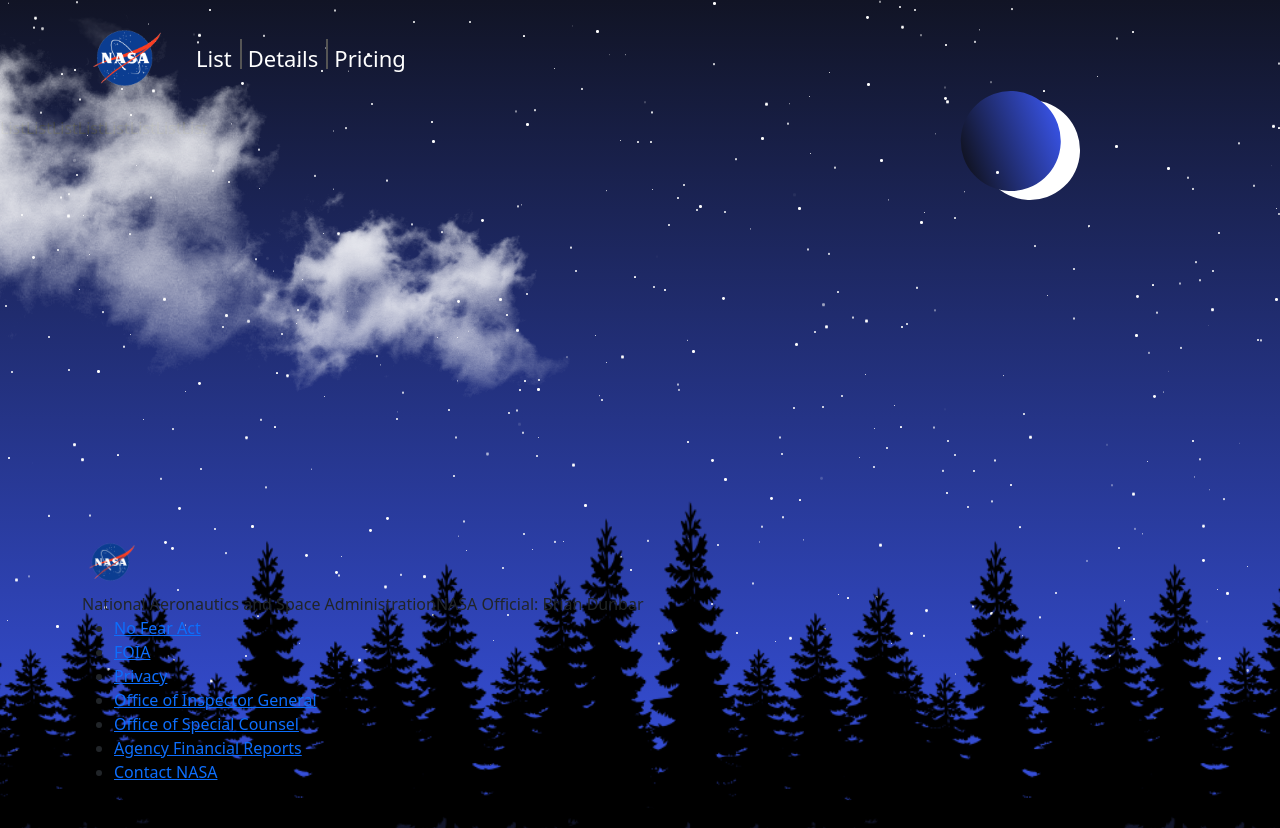
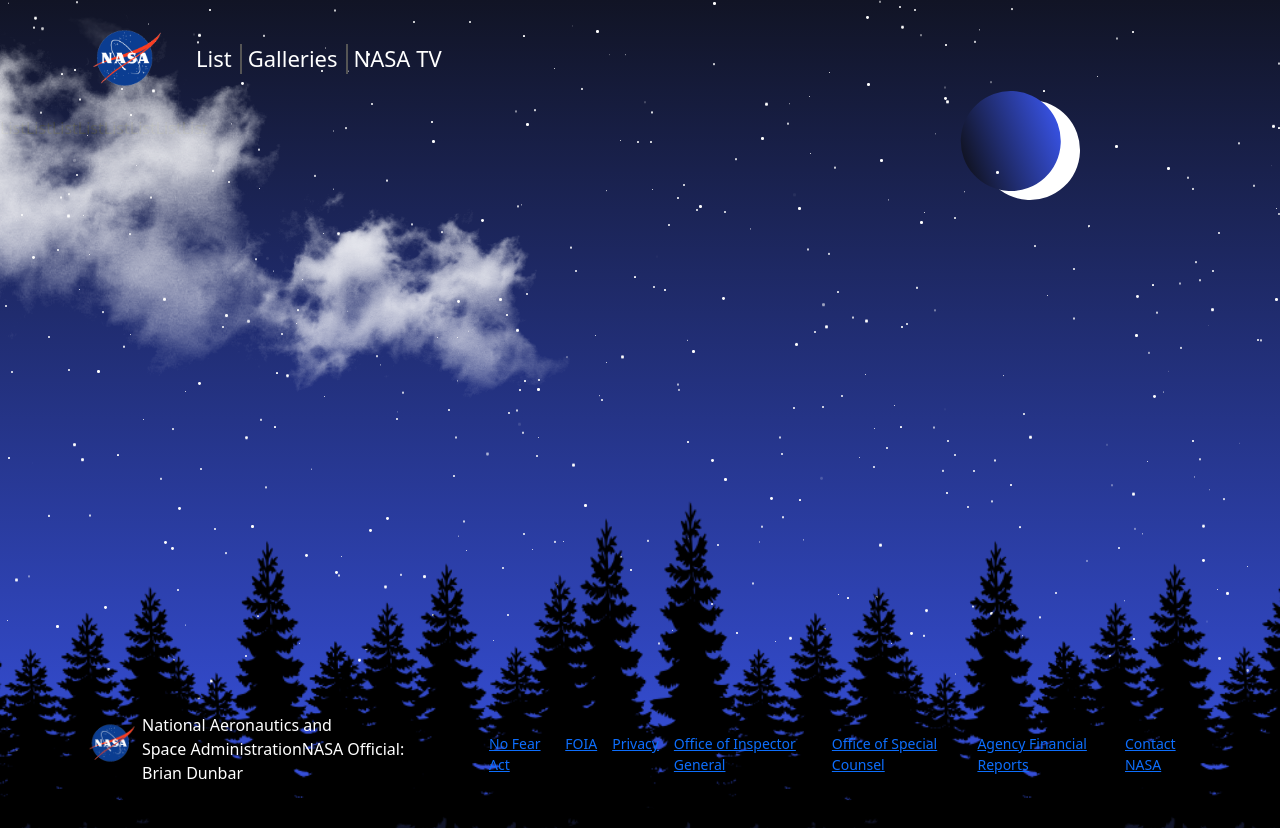
Before and after one commit to Victor-Irzunov/Nasa_test, a React (Create React App) app in the folder client/: page / in a window 1280 px wide. Shown: the top 828 px of the page. Built offline with nearby package versions, Linux system fonts and the light colour scheme; no server answers.

Commit message:
20.09.2021

```diff
--- a/client/public/index.html
+++ b/client/public/index.html
@@ -12,7 +12,7 @@
 
   <link rel="stylesheet" href="https://cdn.jsdelivr.net/npm/bootstrap@5.1.0/dist/css/bootstrap.min.css"
     integrity="sha384-KyZXEAg3QhqLMpG8r+8fhAXLRk2vvoC2f3B09zVXn8CA5QIVfZOJ3BCsw2P0p/We" crossorigin="anonymous" />
-  <title>React App</title>
+  <title>Test task</title>
 </head>
 
 <body>
--- a/client/public/starry_Night.css
+++ b/client/public/starry_Night.css
@@ -79,7 +79,7 @@ animation: animate linear infinite;
 	z-index: 1;
 	animation: animateCloud 50s linear infinite;
 }
-.cloud2
+/* .cloud2
 {
 	position: absolute;
 	top: 0;
@@ -87,7 +87,7 @@ animation: animate linear infinite;
 	max-width: 500px;
 	z-index: 1;
 	animation: animateCloud 35s linear infinite;
-}
+} */
 .cloud3
 {
 	position: absolute;
@@ -107,7 +107,7 @@ animation: animate linear infinite;
 	animation: animateCloud 70s linear infinite;
 	animation-delay: -20s;
 }
-.cloud5
+/* .cloud5
 {
 	position: absolute;
 	top: 150px;
@@ -126,7 +126,7 @@ animation: animate linear infinite;
 	z-index: 1;
 	animation: animateCloud 30s linear infinite;
 	animation-delay: -10s;
-}
+} */
 @keyframes animateCloud
 {
 	0%
--- a/client/src/components/AppRouter.js
+++ b/client/src/components/AppRouter.js
@@ -1,11 +1,11 @@
-import React, { useContext } from "react";
+import React from "react";  //, { useContext }
 import { Switch, Route, Redirect } from 'react-router-dom';
 import { publicRoutes } from "../routes";
 import { LIST_ROUTE } from "../utils/consts";
-import { Context } from "../index";
+// import { Context } from "../index";
 
 const AppRouter = () => {
-	const { object } = useContext(Context)
+	// const { object } = useContext(Context)
 	return (
 		<Switch>
 			{publicRoutes.map(({ path, Component }) =>
--- a/client/src/components/Footer.js
+++ b/client/src/components/Footer.js
@@ -7,24 +7,24 @@ const Footer = () => {
 	return (
 			<footer className={css.footer}>
 				<Container>
-					<div id="footer">
-						<div id="footer-info">
-							<a class="logo" title="Home Page" href="/">
+					<div className={css.footer__box}>
+						<div className={css.footer__info}>
+							<a title="Home Page" href="/">
 								<img src={nasa} className={css.img__nasa} alt="Nasa" />
 							</a>
-							<div id="status">
+							<div className={css.footer__status}>
 								<span>National&nbsp;Aeronautics and Space&nbsp;Administration</span>
 								<span>NASA Official: Brian Dunbar</span>
 							</div>
 						</div>
-						<ul id="footer-links">
-							<li><a href="https://www.nasa.gov/offices/odeo/no-fear-act">No Fear Act</a></li>
-							<li><a href="https://www.nasa.gov/FOIA">FOIA</a></li>
-							<li><a href="https://www.nasa.gov/about/highlights/HP_Privacy.html">Privacy</a></li>
-							<li><a href="https://oig.nasa.gov/">Office of Inspector General</a></li>
-							<li><a href="https://osc.gov/">Office of Special Counsel</a></li>
-							<li><a href="https://www.nasa.gov/content/agency-financial-reports">Agency Financial Reports</a></li>
-							<li><a href="https://www.nasa.gov/about/contact/index.html">Contact NASA</a></li>
+						<ul className={css.ul}>
+							<li><a href="https://www.nasa.gov/offices/odeo/no-fear-act" rel="noreferrer" target="_blank">No Fear Act</a></li>
+							<li><a href="https://www.nasa.gov/FOIA" rel="noreferrer" target="_blank">FOIA</a></li>
+							<li><a href="https://www.nasa.gov/about/highlights/HP_Privacy.html" rel="noreferrer" target="_blank">Privacy</a></li>
+							<li><a href="https://oig.nasa.gov/" rel="noreferrer" target="_blank">Office of Inspector General</a></li>
+							<li><a href="https://osc.gov/" rel="noreferrer" target="_blank">Office of Special Counsel</a></li>
+							<li><a href="https://www.nasa.gov/content/agency-financial-reports" rel="noreferrer" target="_blank">Agency Financial Reports</a></li>
+							<li><a href="https://www.nasa.gov/about/contact/index.html" rel="noreferrer" target="_blank">Contact NASA</a></li>
 						</ul>
 					</div>
 				</Container>
--- a/client/src/components/Footer.module.css
+++ b/client/src/components/Footer.module.css
@@ -5,3 +5,24 @@
 .img__nasa{
 	width: 60px;
 }
+.footer__box{
+	display: flex;
+}
+.footer__info{
+	display: flex;
+	margin-bottom: 15px;
+}
+.footer__status{
+	color: #fff;
+	width: 300px;
+}
+.ul{
+	display: flex;
+	list-style-type: none;
+	float: right;
+	margin-top: 20px;
+}
+.ul li{
+	margin-left: 15px;
+	font-size: 14px;
+}
--- a/client/src/components/NavBar.js
+++ b/client/src/components/NavBar.js
@@ -6,11 +6,14 @@ import Nav from "react-bootstrap/Nav";
 import css from './NavBar.module.css';
 import nasa from './images/nasa.png';
 import {
-	LIST_ROUTE, DETAILS_ROUTE
+	LIST_ROUTE
 } from '../utils/consts';
+
 
 const NavBar = () => {
 	const history = useHistory()
+
+
 
 	return (
 		<Navbar className={css.navBar}>
@@ -18,7 +21,7 @@ const NavBar = () => {
 				<Navbar.Brand href="/" onClick={() => {
 					history.push(LIST_ROUTE)
 				}}>
-					<img src={nasa} className={css.img__nasa} />
+					<img src={nasa} className={css.img__nasa} alt='nasa' />
 				</Navbar.Brand>
 				<Nav className="me-auto">
 
@@ -26,17 +29,18 @@ const NavBar = () => {
 						history.push(LIST_ROUTE)
 					}} className={css.nav}>List</Nav.Link>
 					<Nav.Link
-						onClick={() => {
-							history.push(DETAILS_ROUTE)
-						}}
+						href={'https://www.nasa.gov/multimedia/imagegallery/iotd.html'}
+						target="_blank"
+						rel="noreferrer"
 						className={css.nav}>
-						Details
+						Galleries
 					</Nav.Link>
-					<Nav.Link onClick={() => {
-						history.push(DETAILS_ROUTE)
-					}}
+					<Nav.Link
+						href={'https://www.nasa.gov/multimedia/nasatv/index.html#public'}
+						target="_blank"
+						rel="noreferrer"
 						className={css.nav}>
-						Pricing
+						NASA TV
 					</Nav.Link>
 
 				</Nav>
--- a/client/src/components/NavBar.module.css
+++ b/client/src/components/NavBar.module.css
@@ -20,7 +20,7 @@
 	height: 30px;
 	background-color: #555555;
 	position: absolute;
-	top: 5px;
+	top: 10px;
 	left: 0px;
 }
 .nav:nth-child(3):before{
@@ -29,7 +29,7 @@
 	height: 30px;
 	background-color: #555555;
 	position: absolute;
-	top: 5px;
+	top: 10px;
 	left: 0px;
 }
 .img__nasa{
--- /dev/null
+++ b/client/src/http/index.js
@@ -0,0 +1,9 @@
+import axios from 'axios'
+
+const $requestApi = axios.create({
+	baseURL: "https://api.nasa.gov/neo/rest/v1/"
+})
+
+export {
+	$requestApi
+}
--- /dev/null
+++ b/client/src/http/objectAPI.js
@@ -0,0 +1,6 @@
+import { $requestApi } from "./index";
+
+export const getListAsteroids = async () => {
+	const {data} = await $requestApi.get('feed?start_date=2021-09-19&end_date=2021-09-20&api_key=nYqTiFg6NY0idL2gAnqxMg4St0BStuHCHGWlqNoI')
+	return data
+}
--- a/client/src/pages/List.js
+++ b/client/src/pages/List.js
@@ -1,6 +1,16 @@
-import React from "react";
+import React, { useEffect } from 'react';
+import { getListAsteroids } from '../http/objectAPI';
 
 const List = () => {
+
+	useEffect(() => {
+		getListAsteroids().then(data => {
+			console.log('--------: ', data)
+		})
+	}, [])
+
+
+
 	return (
 		<div>
 			ListListListListListListListList
--- a/client/src/routes.js
+++ b/client/src/routes.js
@@ -9,7 +9,7 @@ export const publicRoutes = [
 		Component: List
 	},
 	{
-		path: DETAILS_ROUTE,
+		path: DETAILS_ROUTE + '/:id',
 		Component: Details
 	},
 	{
```
Also changed, not shown: client/src/pages/Details.js (+9 -0 lines), 1 other file (tests, documents, lock files or other folders).
